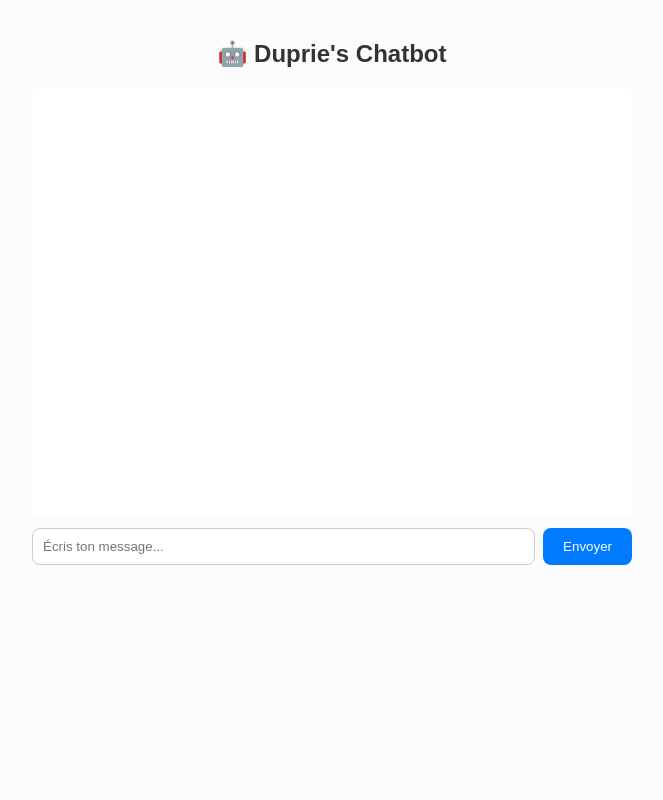
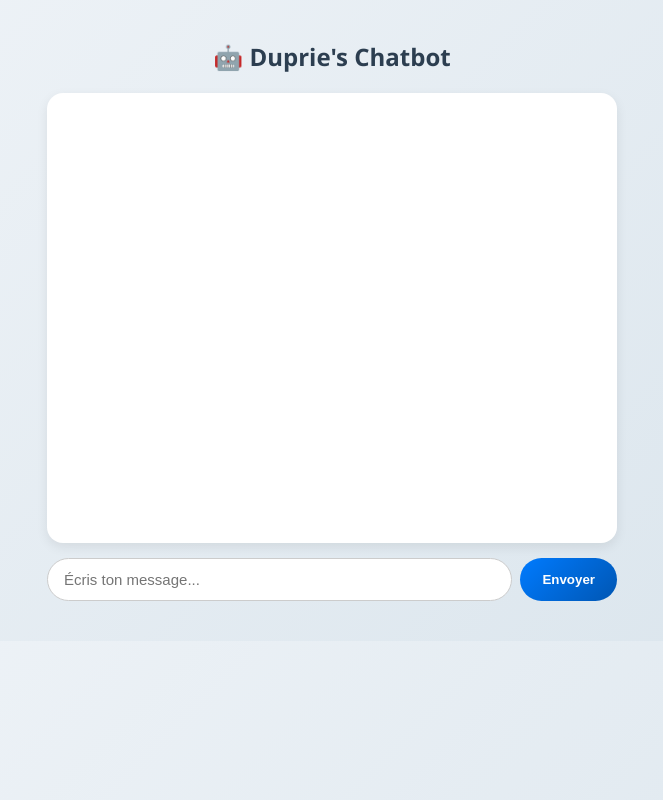
Before and after one commit to Enamaj/mon-chatbot, a Flask app: page / in a window 1280 px wide. Shown: the whole page, without its empty margins (308-971 px from the left). Run offline with Flask 3, Linux system fonts and the light colour scheme; data that the repository does not hold is empty.

Commit message:
Amelioration du style visuel + separation CSS/HTML

```diff
--- /dev/null
+++ b/static/style.css
@@ -0,0 +1,78 @@
+* {
+    box-sizing: border-box;
+}
+body {
+    font-family: 'Segoe UI', system-ui, sans-serif;
+    max-width: 600px;
+    margin: 40px auto;
+    background: linear-gradient(135deg, #f0f4f8, #d9e4ec);
+    padding: 0 15px;
+}
+h2 {
+    text-align: center;
+    color: #2c3e50;
+}
+#chat-box {
+    background: white;
+    border-radius: 16px;
+    padding: 20px;
+    height: 450px;
+    overflow-y: auto;
+    margin-bottom: 15px;
+    box-shadow: 0 4px 12px rgba(0,0,0,0.08);
+    display: flex;
+    flex-direction: column;
+}
+.message {
+    margin: 6px 0;
+    padding: 10px 15px;
+    border-radius: 18px;
+    max-width: 75%;
+    line-height: 1.4;
+    animation: fadeIn 0.3s ease-in;
+}
+@keyframes fadeIn {
+    from { opacity: 0; transform: translateY(5px); }
+    to { opacity: 1; transform: translateY(0); }
+}
+.user {
+    background: linear-gradient(135deg, #007bff, #0056b3);
+    color: white;
+    align-self: flex-end;
+    border-bottom-right-radius: 4px;
+}
+.bot {
+    background: #f1f1f3;
+    color: #222;
+    align-self: flex-start;
+    border-bottom-left-radius: 4px;
+}
+#input-area {
+    display: flex;
+    gap: 8px;
+}
+#message-input {
+    flex: 1;
+    padding: 12px 16px;
+    border-radius: 24px;
+    border: 1px solid #ccc;
+    font-size: 15px;
+    outline: none;
+    transition: border-color 0.2s;
+}
+#message-input:focus {
+    border-color: #007bff;
+}
+button {
+    padding: 12px 22px;
+    border: none;
+    background: linear-gradient(135deg, #007bff, #0056b3);
+    color: white;
+    border-radius: 24px;
+    cursor: pointer;
+    font-weight: 600;
+    transition: opacity 0.2s;
+}
+button:hover {
+    opacity: 0.85;
+}
--- a/templates/index.html
+++ b/templates/index.html
@@ -3,62 +3,7 @@
 <head>
     <meta charset="UTF-8">
     <title>Visualize</title>
-    <style>
-        body {
-            font-family: Arial, sans-serif;
-            max-width: 600px;
-            margin: 40px auto;
-            background: #fcfcfc;
-            border-color: #e7210b;
-            border-width: 50px;
-        }
-        #chat-box {
-            background: white;
-            border-radius: 8px;
-            padding: 15px;
-            height: 400px;
-            overflow-y: auto;
-            margin-bottom: 10px;
-        }
-        .message {
-            margin: 8px 0;
-            padding: 8px 12px;
-            border-radius: 12px;
-            max-width: 80%;
-        }
-        .user {
-            background: #007bff;
-            color: white;
-            margin-left: auto;
-            text-align: right;
-        }
-        .bot {
-            background: #e5e5e5;
-            color: black;
-        }
-        #input-area {
-            display: flex;
-        }
-        #message-input {
-            flex: 1;
-            padding: 10px;
-            border-radius: 8px;
-            border: 1px solid #ccc;
-        }
-        button {
-            padding: 10px 20px;
-            margin-left: 8px;
-            border: none;
-            background: #007bff;
-            color: white;
-            border-radius: 8px;
-            cursor: pointer;
-        }
-        h2 {
-            text-align: center;
-            color: #333;
-        }
-    </style>
+    <link rel="stylesheet" href="{{ url_for('static', filename='style.css') }}">
 </head>
 <body>
     <h2>🤖 Duprie's Chatbot</h2>
```
